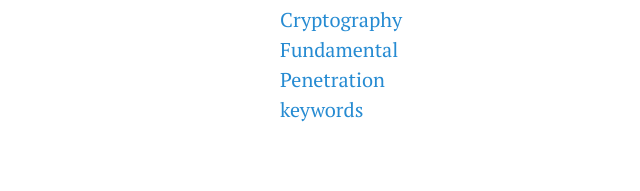
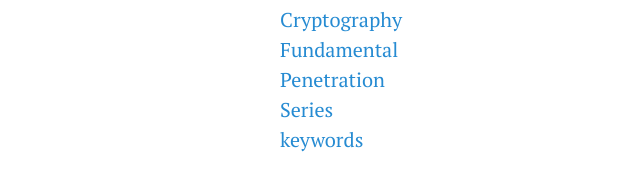
Before and after one commit to happyren/happyren.github.io, a Jekyll site: the page built from tags.md, in a window 1280 px wide. Shown: the part 246-437 px from the top of the page, without its empty margins (0-640 px from the left). Built offline with Jekyll 4.4.1, drawn with Linux system fonts in a browser that asks for light colours; nearby versions of some CDN libraries.

Commit message:
addin series tag

```diff
--- a/_data/tags.yml
+++ b/_data/tags.yml
@@ -18,3 +18,7 @@
 
 - slug: keywords
   name: keywords
+
+
+- slug: series
+  name: Series
```
Also changed, not shown: tag/series.md (added, +5 -0 lines).
